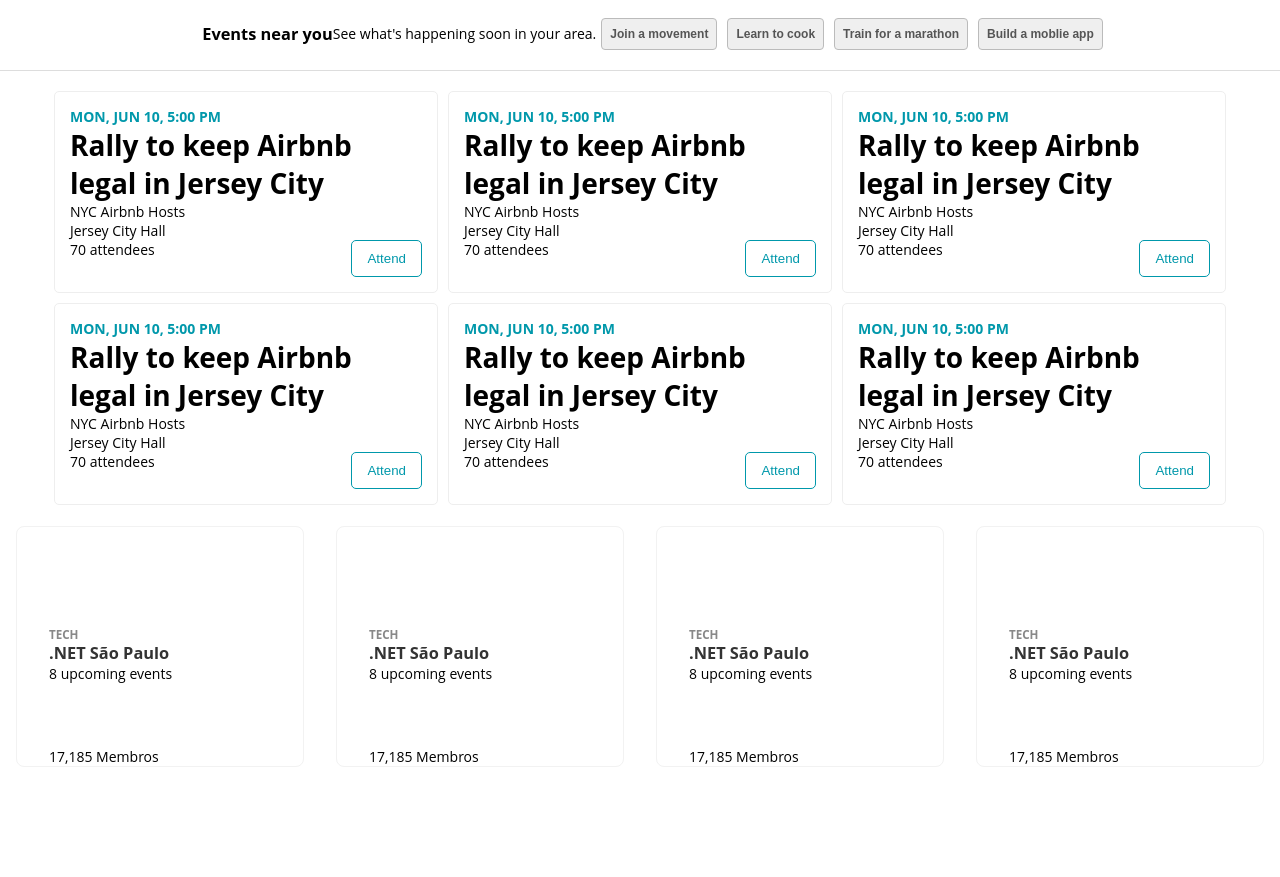
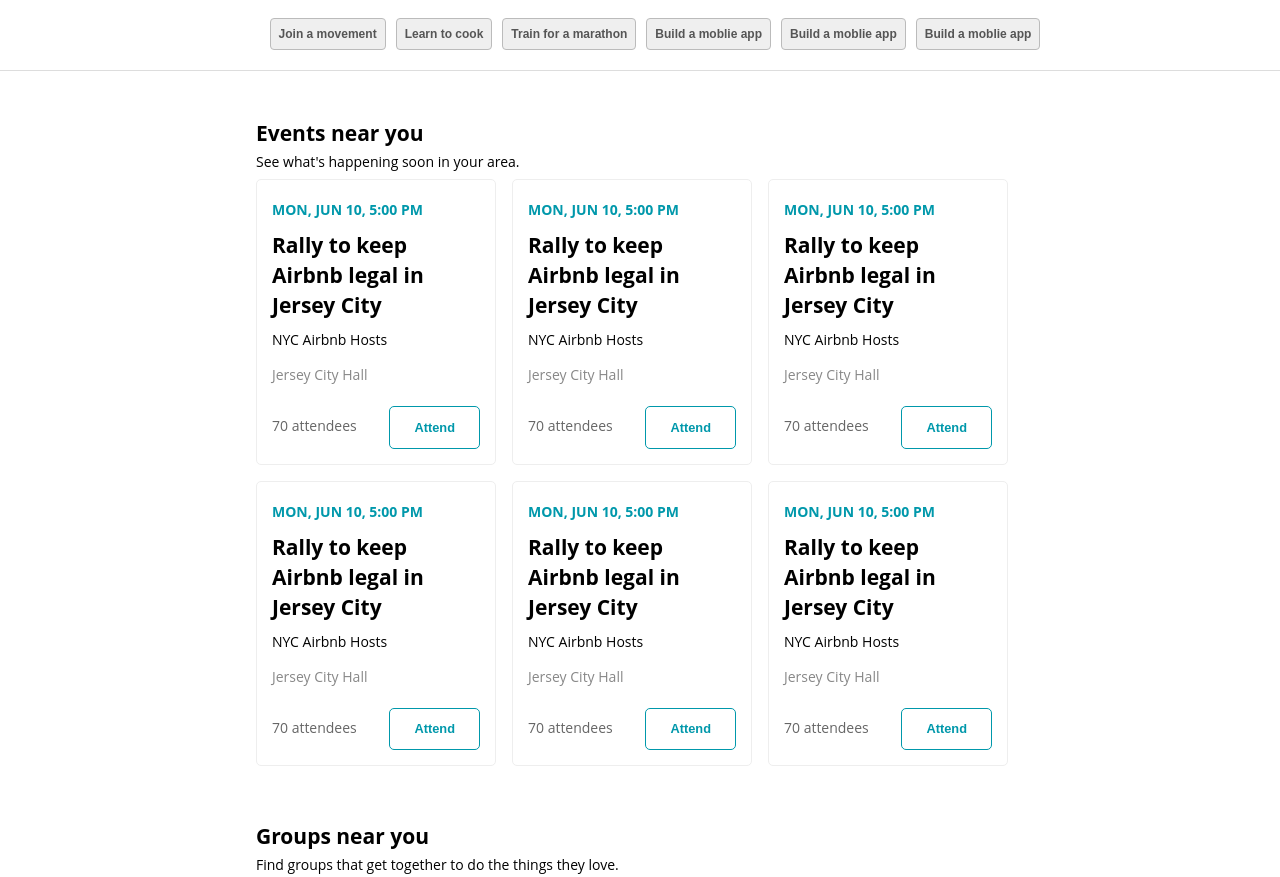
Before and after one commit to TuanAnh080294/MeetupFE, a plain HTML site: page index.html in a window 1280 px wide. Shown: the part 717-1594 px from the top of the page. Drawn offline with Linux system fonts and the light colour scheme; files that its build step writes are made by us from their sources.

Commit message:
chinh sua css events trong file index.html

```diff
--- a/css/events.css
+++ b/css/events.css
@@ -1,6 +1,5 @@
 #events {
-
-    margin-top: 15px;
+    margin-top: 3rem;
 }
 
 #events .row {
@@ -9,18 +8,24 @@
     align-items: center;
 }
 
+#events h2, p{
+    margin-top: 5px;
+}
+
 #events h4 {
     color: #0098AB;
 }
 
 .event {
     border: #EEE solid 1px;
+    flex-grow: 1;
     padding: 15px;
     border-radius: 5px;
     width: 30%;
     box-sizing: border-box;
-    margin: 5px;
-    /* position: relative; */
+    margin: 0.5rem 1rem 0.5rem 0;
+    position: relative;
+    line-height: 30px;
 }
 
 .event:hover {
@@ -31,18 +36,22 @@
 
 .event .footer {
     display: flex;
+    margin-top: 1rem;
 }
 
 .event .footer p {
     flex-grow: 1;
+    color: #666;
 }
 
 .event .footer .btn-attend {
-    padding: 10px 15px;
+    padding: 0.8rem 1.5rem;
     border: 1px solid #0098AB;
     color: #0098AB;
     background-color: #FFF;
     border-radius: 5px;
+    font-size: 0.8rem;
+    font-weight: bold;
 }
 
 .event .footer .btn-attend:hover {
@@ -50,3 +59,7 @@
     color: #FFF;
     cursor: pointer;
 }
+
+.event .address {
+    color:#888;
+}
--- a/css/groups.css
+++ b/css/groups.css
@@ -1,4 +1,6 @@
-
+#groups {
+    margin-top: 3rem;
+}
 
 #groups .row {
     width: 100%;
@@ -24,7 +26,7 @@
 
 
 .group .content {
-    margin: 0 0 3rem 2rem;
+    margin: 0 1rem 3rem 2rem;
     height: 30%;
 }
 
--- a/css/style.css
+++ b/css/style.css
@@ -3,6 +3,7 @@
     font-size: 14px;
 }
 
+/* css header */
 #header {
     padding: 1rem 1rem;
     margin-bottom: 2px;
@@ -50,3 +51,9 @@
 #header #menu a:hover {
     color: #0BA6C9;
 }
+
+/* css container */
+.container {
+    display: grid;
+    grid-template-columns: 20% 60% 20%;
+}
--- a/index.html
+++ b/index.html
@@ -8,7 +8,7 @@
     <link rel="stylesheet" href="css/cagetories.css">
     <link rel="stylesheet" href="css/events.css">
     <link rel="stylesheet" href="css/groups.css">
-    <link rel="stylesheet" href="suggest.css">
+    <link rel="stylesheet" href="css/suggest.css">
     <link rel="stylesheet" href="css/video.css">
     <title>Document</title>
 </head>
@@ -40,9 +40,6 @@
     </div>
 
     <div id="suggest">
-        <h3>Events near you</h3>
-        <p>See what's happening soon in your area.</p>
-
         <button class="btn-suggest">
                 Join a movement
         </button>
@@ -58,16 +55,28 @@
         <button class="btn-suggest">
                 Build a moblie app
         </button>
+
+        <button class="btn-suggest">
+                Build a moblie app
+        </button>
+
+        <button class="btn-suggest">
+                Build a moblie app
+        </button>
     </div>
 
-    <div id="container">
+    <div class="container">
+        <div class="left"></div>
+        <div class="content">
         <div id="events">
+            <h2>Events near you</h2>
+            <p>See what's happening soon in your area.</p>
             <div class="row">
                     <div class="event">
                             <h4>MON, JUN 10, 5:00 PM</h4>
-                            <h1>Rally to keep Airbnb legal in Jersey City</h1>
+                            <h2>Rally to keep Airbnb legal in Jersey City</h2>
                             <p>NYC Airbnb Hosts</p>
-                            <p>Jersey City Hall</p>
+                            <p class="address">Jersey City Hall</p>
                             <div class="footer">
                                     <p>70 attendees</p>
                                     <button class="btn-attend">Attend</button>
@@ -75,9 +84,9 @@
                     </div>
                     <div class="event">
                             <h4>MON, JUN 10, 5:00 PM</h4>
-                            <h1>Rally to keep Airbnb legal in Jersey City</h1>
+                            <h2>Rally to keep Airbnb legal in Jersey City</h2>
                             <p>NYC Airbnb Hosts</p>
-                            <p>Jersey City Hall</p>
+                            <p class="address">Jersey City Hall</p>
                             <div class="footer">
                                     <p>70 attendees</p>
                                     <button class="btn-attend">Attend</button>
@@ -85,9 +94,9 @@
                     </div>
                     <div class="event">
                             <h4>MON, JUN 10, 5:00 PM</h4>
-                            <h1>Rally to keep Airbnb legal in Jersey City</h1>
+                            <h2>Rally to keep Airbnb legal in Jersey City</h2>
                             <p>NYC Airbnb Hosts</p>
-                            <p>Jersey City Hall</p>
+                            <p class="address">Jersey City Hall</p>
                             <div class="footer">
                                     <p>70 attendees</p>
                                     <button class="btn-attend">Attend</button>
@@ -98,9 +107,9 @@
             <div class="row">
                     <div class="event">
                             <h4>MON, JUN 10, 5:00 PM</h4>
-                            <h1>Rally to keep Airbnb legal in Jersey City</h1>
+                            <h2>Rally to keep Airbnb legal in Jersey City</h2>
                             <p>NYC Airbnb Hosts</p>
-                            <p>Jersey City Hall</p>
+                            <p class="address">Jersey City Hall</p>
                             <div class="footer">
                                     <p>70 attendees</p>
                                     <button class="btn-attend">Attend</button>
@@ -108,9 +117,9 @@
                     </div>
                     <div class="event">
                             <h4>MON, JUN 10, 5:00 PM</h4>
-                            <h1>Rally to keep Airbnb legal in Jersey City</h1>
+                            <h2>Rally to keep Airbnb legal in Jersey City</h2>
                             <p>NYC Airbnb Hosts</p>
-                            <p>Jersey City Hall</p>
+                            <p class="address">Jersey City Hall</p>
                             <div class="footer">
                                     <p>70 attendees</p>
                                     <button class="btn-attend">Attend</button>
@@ -118,9 +127,9 @@
                     </div>
                     <div class="event">
                             <h4>MON, JUN 10, 5:00 PM</h4>
-                            <h1>Rally to keep Airbnb legal in Jersey City</h1>
+                            <h2>Rally to keep Airbnb legal in Jersey City</h2>
                             <p>NYC Airbnb Hosts</p>
-                            <p>Jersey City Hall</p>
+                            <p class="address">Jersey City Hall</p>
                             <div class="footer">
                                     <p>70 attendees</p>
                                     <button class="btn-attend">Attend</button>
@@ -130,6 +139,8 @@
         </div>
 
         <div id="groups">
+            <h2>Groups near you</h2>
+            <p>Find groups that get together to do the things they love.</p>
             <div class="row">
                 <div class="group">
                     <div class="image">
@@ -196,7 +207,8 @@
                 </div>
             </div>
         </div>
-
+        </div>
+        <div class="right"></div>
     </div>
 
     <div id="how-meetup-work">
```
Also changed, not shown: css/video.css (+0 -13 lines).
